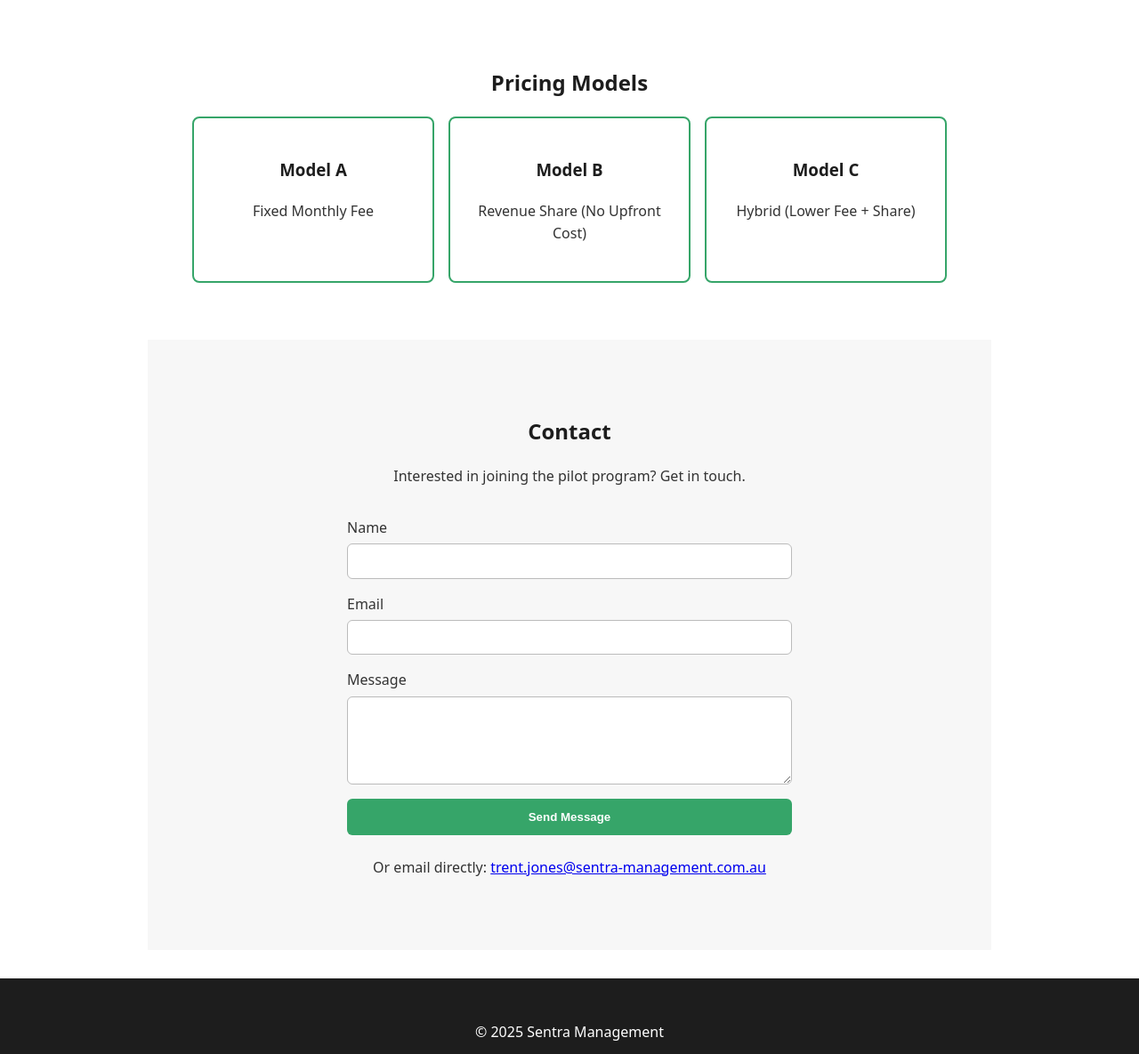
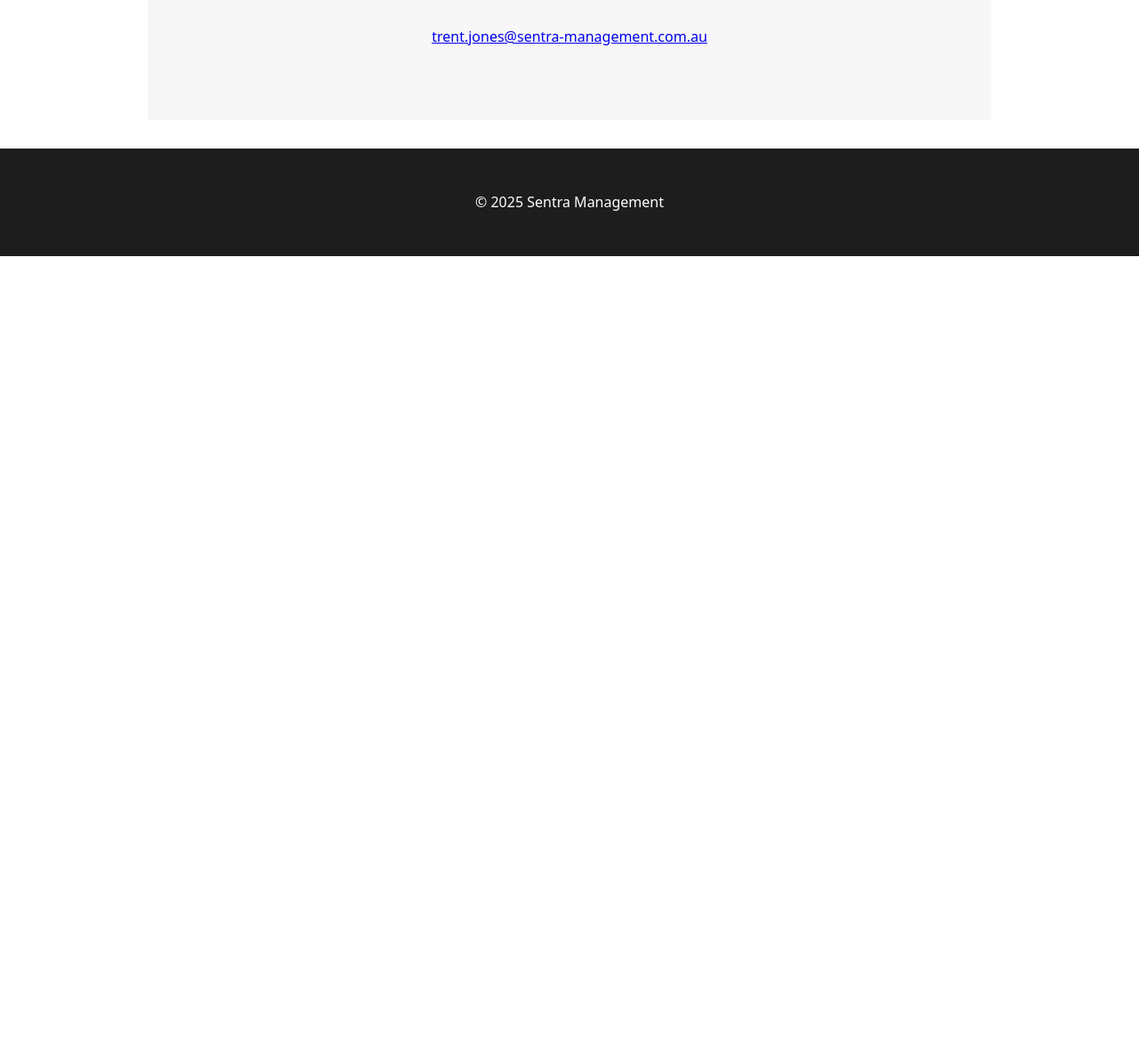
Before and after one commit to FizzBuzz791/Sentra, a plain HTML site: page index.html in a window 1280 px wide. Shown: the part 1977-3162 px from the top of the page at 89% size. After the commit the page ends 2265 px from the top, so only its background shows below. Drawn offline with Linux system fonts and the light colour scheme.

Commit message:
fix logo size and remove form

```diff
--- a/index.html
+++ b/index.html
@@ -203,33 +203,7 @@
         Interested in joining the pilot program? Get in touch.
       </p>
 
-      <form
-        class="contact-form"
-        name="contact"
-        method="POST"
-        data-netlify="true"
-      >
-        <input type="hidden" name="form-name" value="contact" />
-        <label>
-          Name
-          <input type="text" name="name" required />
-        </label>
-
-        <label>
-          Email
-          <input type="email" name="email" required />
-        </label>
-
-        <label>
-          Message
-          <textarea name="message" rows="5" required></textarea>
-        </label>
-
-        <button type="submit">Send Message</button>
-      </form>
-
       <p class="footer-email">
-        Or email directly:
         <a href="mailto:trent.jones@sentra-management.com.au"
           >trent.jones@sentra-management.com.au</a
         >
--- a/styles.css
+++ b/styles.css
@@ -163,3 +163,8 @@ button {
   color: white;
   margin-top: 2rem;
 }
+
+.logo img {
+  height: 48px;
+  width: auto;
+}
```
